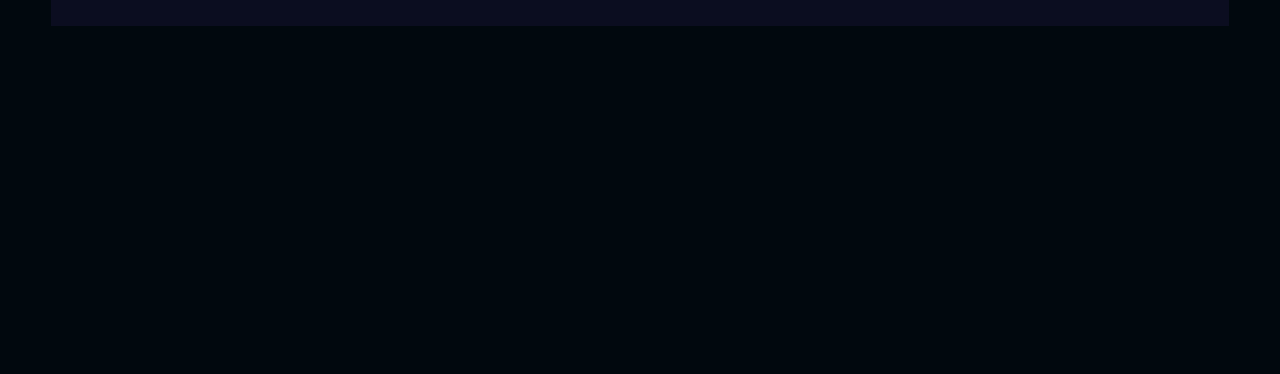
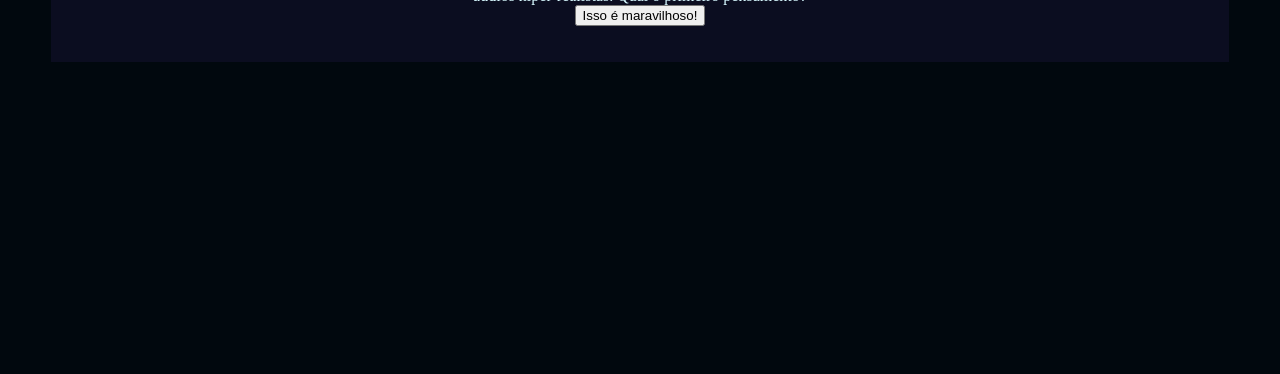
Before and after one commit to matt609-collab/Inteligen-ncia-artificialistica, a plain HTML site: page index.html in a window 1280 px wide. Shown: the part 442-816 px from the top of the page. Drawn offline with Linux system fonts and the light colour scheme.

Commit message:
pereguntasorganizadas

```diff
--- a/script.js
+++ b/script.js
@@ -7,15 +7,25 @@ const perguntas = [
   {
     enunciado:
       "Assim que saiu da escola você se depara com uma nova tecnologia, um chat que consegue responder todas as dúvidas que uma pessoa pode ter, ele também gera imagens e áudios hiper-realistas. Qual o primeiro pensamento?",
-    alternativas: ["Isso é assustador!", "Isso é maravilhoso!"],
+    alternativas: [{
+
+        texto: "Isso é assustador!",
+        afirmação: "afirmação",
+
+        texto: "Isso é maravilhoso!",
+        afirmação: "afirmação"}],
   },
   {
     enunciado:
       "Com a descoberta desta tecnologia, chamada Inteligência Artificial (IA), uma professora de tecnologia da escola decidiu fazer uma sequência de aulas sobre esta tecnologia. No fim de uma aula ela pede que você escreva um trabalho sobre o uso de IA em sala de aula. Qual atitude você toma?",
     alternativas: [
-      "Utiliza uma ferramenta de busca na internet que utiliza IA para que ela ajude a encontrar informações relevantes para o trabalho e explique numa linguagem que facilite o entendimento.",
-      "Escreve o trabalho com base nas conversas que teve com colegas, algumas pesquisas na internet e conhecimentos próprios sobre o tema.",
-    ],
+        {
+        texto: "Utiliza uma ferramenta de busca na internet que utiliza IA para que ela ajude a encontrar informações relevantes para o trabalho e explique numa linguagem que facilite o entendimento.",
+        afirmacao: "afirmação",
+
+        texto: "Escreve o trabalho com base nas conversas que teve com colegas, algumas pesquisas na internet e conhecimentos próprios sobre o tema.",
+        afirmacao: "afirmação"
+    }],
   },
   {
     enunciado:
@@ -48,13 +58,17 @@ let perguntaAtual;
 function mostraAlternativa(){
     for (const alternativa of perguntaAtual.alternativas){
         const botaoAlternativas = document.createElement("button");
-        botaoAlternativas.textContent = alternativa;
+        botaoAlternativas.textContent = alternativa.texto;
+        botaoAlternativas.addEventListener("click", function(){
+          atual++;
+          mostraPergunta();
+        });
         caixaAlternativa.appendChild(botaoAlternativas);
     }
 }
 
 function mostraPergunta(){
-    perguntaAtual = pergunta[atual];
+    perguntaAtual = perguntas[atual];
     caixaPergunta.textContent = perguntaAtual.enunciado;
     mostraAlternativa();
 }
```
Also changed, not shown: index.html (+2 -0 lines).
